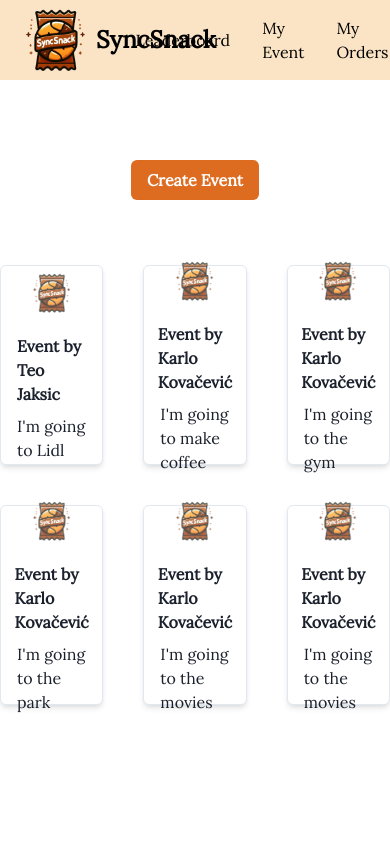
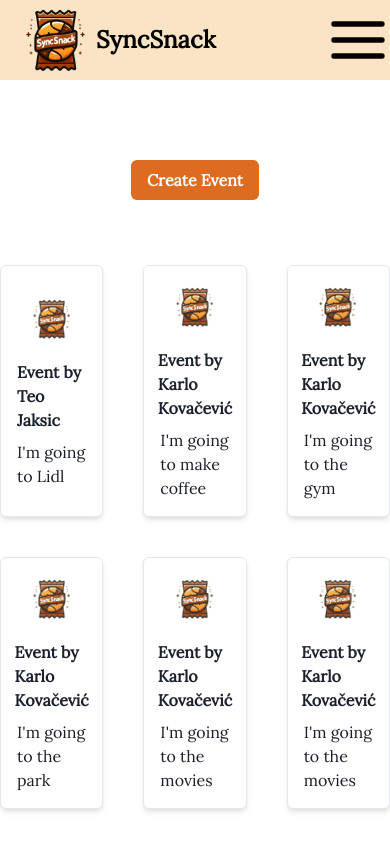
Before and after one commit to simecki123/SyncSnackApp, a Next.js app in the folder sync-snack/: page /home in a window 390 px wide. Built offline with nearby package versions, Linux system fonts and the light colour scheme.

Commit message:
fix key missing prob and add better responsive design

```diff
--- a/sync-snack/app/(main)/home/page.tsx
+++ b/sync-snack/app/(main)/home/page.tsx
@@ -5,14 +5,9 @@ import { Box } from "@chakra-ui/react";
 export default function HomePage() {
   return (
     <Box >
-      <Box>
-        <BrewComponent></BrewComponent>
-      </Box>
-      <Box
+      <BrewComponent></BrewComponent>
 
-      display="flex"
-      alignItems="center"
-      justifyContent="center">
+      <Box className="flex items-center justify-center">
         <InProgressEvents></InProgressEvents>
       </Box>
     </Box>
--- a/sync-snack/app/(main)/layout.tsx
+++ b/sync-snack/app/(main)/layout.tsx
@@ -1,4 +1,4 @@
-import Header from "../components/Header";
+import Header from "../components/header/Header";
 
 export default function Layout({
   children,
--- a/sync-snack/app/(main)/orders/page.tsx
+++ b/sync-snack/app/(main)/orders/page.tsx
@@ -3,8 +3,8 @@ import { Card, CardHeader, CardBody, CardFooter } from '@chakra-ui/react'
 
 export default function OrdersPage() {
 
-  const cards = mockData.map((data) => (
-    <Card className=''>
+  const cards = mockData.map((data, index) => (
+    <Card key={index}>
       <CardBody>
         <Text>{data.firstName} {data.lastName}</Text>
         <Text>View a summary of all your customers over the last month.</Text>
--- a/sync-snack/app/components/Header.tsx
+++ b/sync-snack/app/components/header/Header.tsx
@@ -1,4 +1,5 @@
 import { Link } from "@chakra-ui/react";
+import HeaderMenu from "./HeaderMenu";
 
 export default function Header() {
   return (
@@ -10,11 +11,14 @@ export default function Header() {
             SyncSnack
           </div>
         </Link>
-        <div className="flex items-center">
-          <Link href="/leaderboard" className="mr-8">Leaderboard</Link>
+        <div className="flex items-center max-md:hidden">
+          <Link href="/leaderboard" className="mr-8 ">Leaderboard</Link>
           <Link href="/event" className="mr-8">My Event</Link>
           <Link href="/orders" className="mr-8">My Orders</Link>
         </div>
+        <div className="flex items-center md:hidden">
+          <HeaderMenu />
+        </div >
       </div >
     </div >
   )
--- /dev/null
+++ b/sync-snack/app/components/header/HeaderMenu.tsx
@@ -0,0 +1,10 @@
+'use client'
+import { HamburgerIcon } from "@chakra-ui/icons";
+
+export default function HeaderMenu() {
+  return (
+    <div onClick={() => { console.log('moon') }}>
+      <HamburgerIcon boxSize={16} />
+    </div>
+  )
+}
--- a/sync-snack/app/components/in-progress-events/InProgressEvents.tsx
+++ b/sync-snack/app/components/in-progress-events/InProgressEvents.tsx
@@ -3,6 +3,16 @@ import React from 'react';
 import InProgressEventCard from './in-progress-event-card/InProgressEventCard';
 
 export default function InProgressEvents() {
+
+  return (
+    <SimpleGrid columns={3} spacing={10}>
+      {inprogressevents.map((event) => (
+        <InProgressEventCard key={event._id} event={event} />
+      ))}
+    </SimpleGrid>
+  );
+}
+
 const inprogressevents = [
   {
     _id: "1",
@@ -45,7 +55,7 @@ export default function InProgressEvents() {
     eventType: "Entertainment",
   },
   {
-      _id: "5",
+    _id: "6",
     creatorId: "5",
     description: "I'm going to the movies",
     groupId: "2",
@@ -53,12 +63,3 @@ export default function InProgressEvents() {
     eventType: "Entertainment",
   },
 ];
-
-  return (
-    <SimpleGrid columns={3} spacing={10}>
-      {inprogressevents.map((event) => (
-        <InProgressEventCard key={event._id} event={event} />
-      ))}
-    </SimpleGrid>
-  );
-}
--- a/sync-snack/app/components/in-progress-events/in-progress-event-card/InProgressEventCard.tsx
+++ b/sync-snack/app/components/in-progress-events/in-progress-event-card/InProgressEventCard.tsx
@@ -51,7 +51,7 @@ export default function InProgressEventCard({ event }: InProgressEventCardProps)
 
   // Keyframes for blinking animation
   const blink = keyframes`
-    50% { opacity: 0; }
+    50% { opacity: 0.5; }
   `;
 
   return (
@@ -64,7 +64,6 @@ export default function InProgressEventCard({ event }: InProgressEventCardProps)
       bg={cardBgColor}
       _hover={{ bg: hoverBgColor, cursor: 'pointer' }}
       transition="background 0.2s"
-      h="200px" // Fixed height for all cards
       display="flex"
       flexDirection="column"
       justifyContent="center"
--- a/sync-snack/app/layout.tsx
+++ b/sync-snack/app/layout.tsx
@@ -17,6 +17,9 @@ export default function RootLayout({
 }>) {
   return (
     <html lang="en">
+      <head>
+        <meta name="viewport" content="width=device-width, initial-scale=1.0"></meta>
+      </head>
       <body className={`${lora.className} antialiased`}>
         <Providers>{children}</Providers>
       </body>
--- a/sync-snack/package.json
+++ b/sync-snack/package.json
@@ -9,6 +9,7 @@
     "lint": "next lint"
   },
   "dependencies": {
+    "@chakra-ui/icons": "^2.1.1",
     "@chakra-ui/next-js": "^2.2.0",
     "@chakra-ui/react": "^2.8.2",
     "@emotion/react": "^11.13.0",
```
Also changed, not shown: 1 other file (tests, documents, lock files or other folders). Lines whose indentation alone changed are shown as unchanged.
